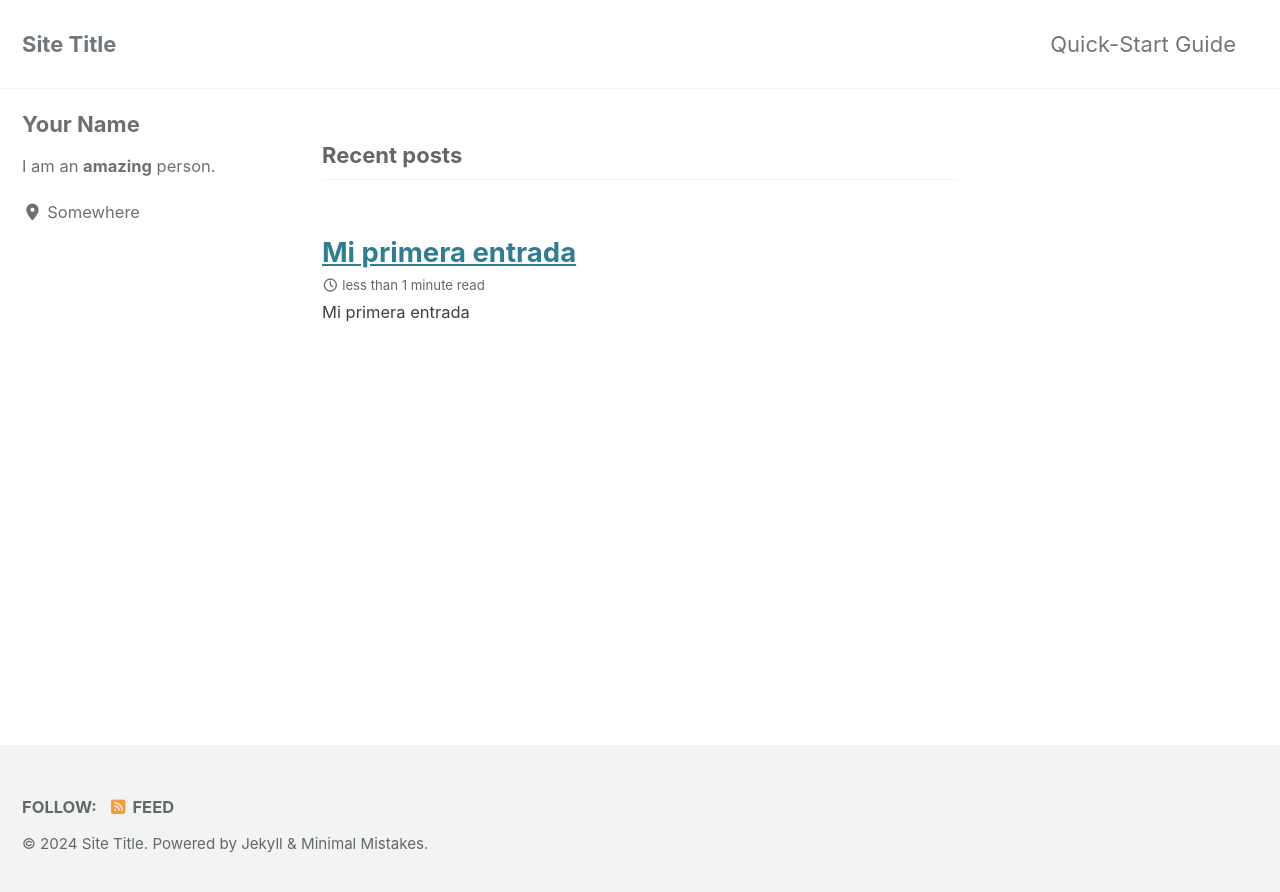
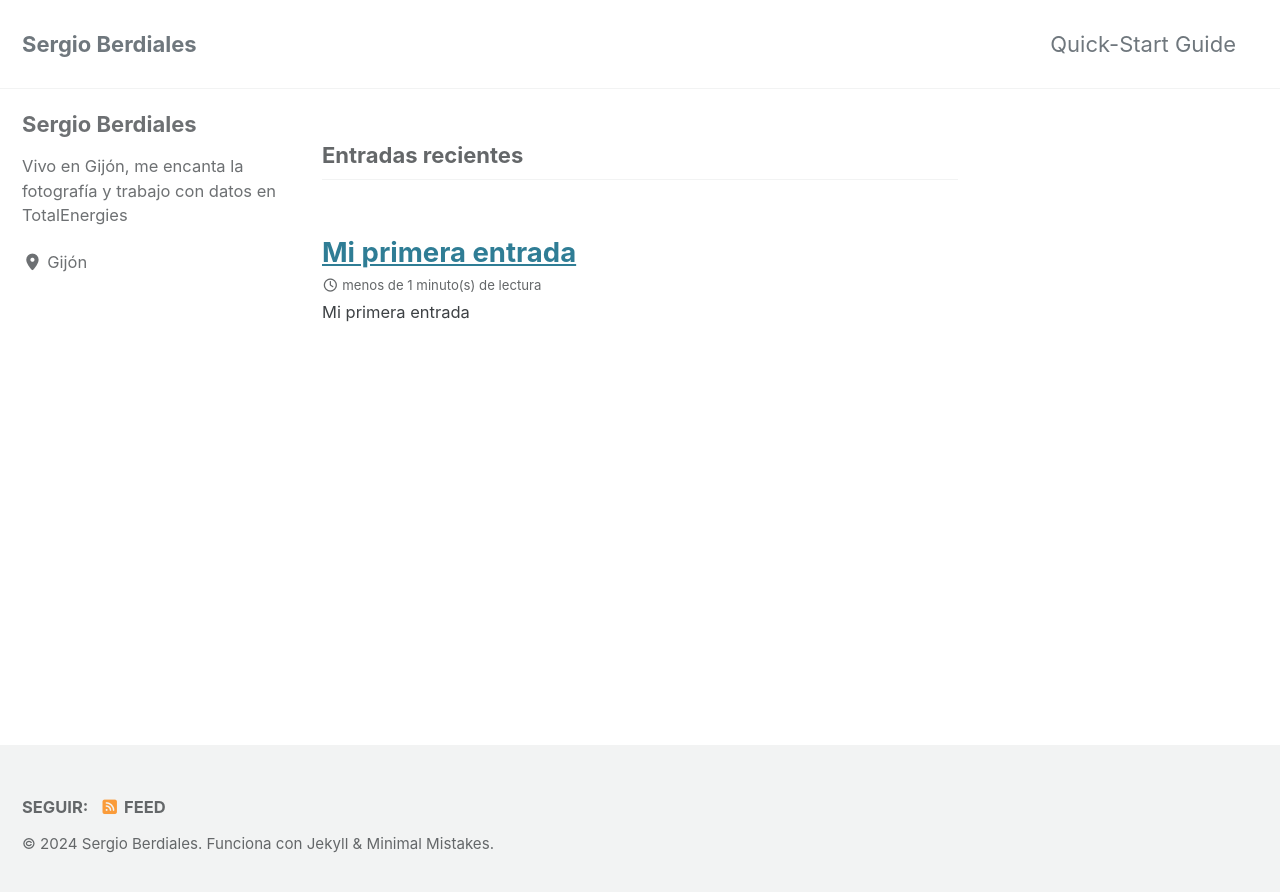
Before and after one commit to sergioberdiales/sergioberdiales.github.io, a Jekyll site: the page built from index.html, in a window 1280 px wide. Shown: the top 892 px of the page. Built offline with Jekyll 4.4.1, drawn with Linux system fonts in a browser that asks for light colours; cached includes are drawn as plain includes; the list of posts is cut into pages by our own code.

Commit message:
Update _config.yml

```diff
--- a/_config.yml
+++ b/_config.yml
@@ -15,13 +15,13 @@
 minimal_mistakes_skin    : "default" # "air", "aqua", "contrast", "dark", "dirt", "neon", "mint", "plum", "sunrise"
 
 # Site Settings
-locale                   : "en-US"
+locale                   : "es-ES"
 rtl                      : # true, false (default) # turns direction of the page into right to left for RTL languages
-title                    : "Site Title"
+title                    : "Sergio Berdiales"
 title_separator          : "-"
 subtitle                 : # site tagline that appears below site title in masthead
-name                     : "Your Name"
-description              : "An amazing website."
+name                     : "Sergio Berdiales"
+description              : "Datos, fotos y otras cosas"
 url                      : # the base hostname & protocol for your site e.g. "https://mmistakes.github.io"
 baseurl                  : # the subpath of your site, e.g. "/blog"
 repository               : # GitHub username/repo-name e.g. "mmistakes/minimal-mistakes"
@@ -113,10 +113,10 @@ analytics:
 
 # Site Author
 author:
-  name             : "Your Name"
+  name             : "Sergio Berdiales"
   avatar           : # path of avatar image, e.g. "/assets/images/bio-photo.jpg"
-  bio              : "I am an **amazing** person."
-  location         : "Somewhere"
+  bio              : "Vivo en Gijón, me encanta la fotografía y trabajo con datos en TotalEnergies"
+  location         : "Gijón"
   email            :
   links:
     - label: "Email"
```
